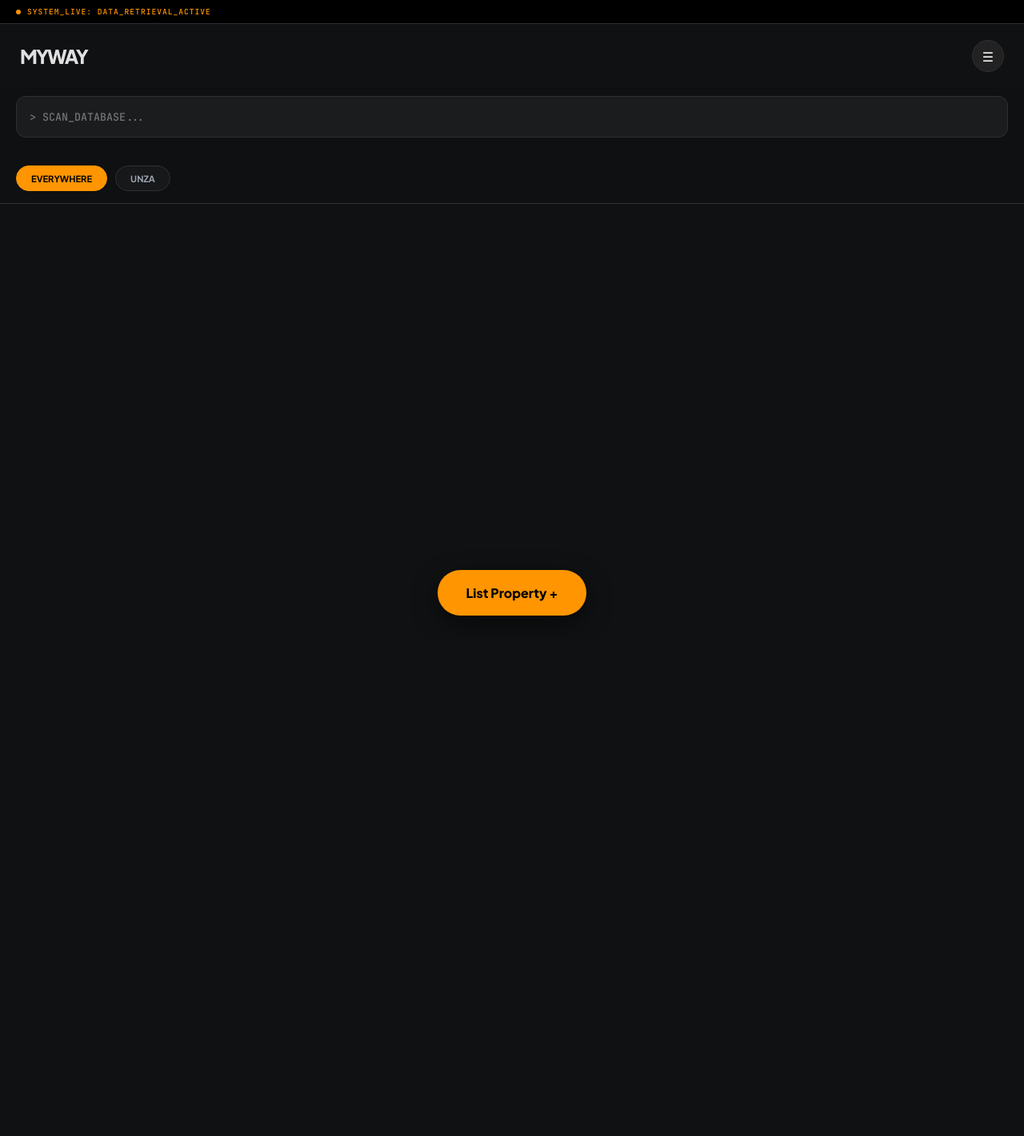
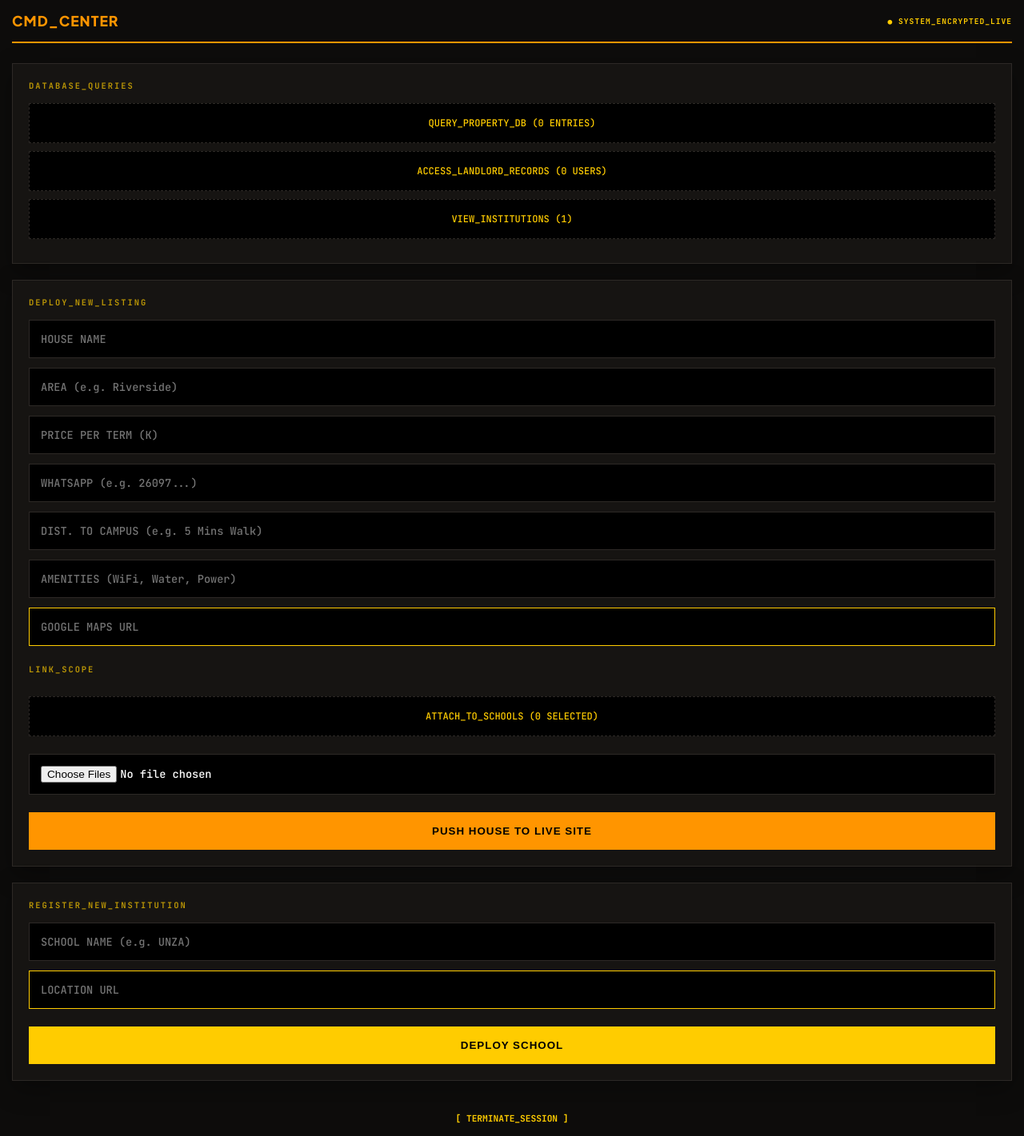
Before and after one commit to mutalefrancis/VECTA-REV, a Flask app: page / in a window 1280 px wide. Shown: the whole page at 80% size. Before the commit the page ends 770 px from the top, so only its background shows below. Run offline with Flask 3, Linux system fonts and the light colour scheme; data comes from the database, SQL or seed files in the repository; data that the repository does not hold is empty.

Commit message:
Update index.html for terminal command center

```diff
--- a/templates/index.html
+++ b/templates/index.html
@@ -3,240 +3,244 @@
 <head>
     <meta charset="UTF-8">
     <meta name="viewport" content="width=device-width, initial-scale=1.0, viewport-fit=cover">
-    <title>MyWay | Find Your Space</title>
-    <link href="https://fonts.googleapis.com/css2?family=Plus+Jakarta+Sans:wght@400;700;800&family=JetBrains+Mono:wght@500;700&display=swap" rel="stylesheet">
+    <title>TERMINAL | COMMAND CENTER</title>
+    <link href="https://fonts.googleapis.com/css2?family=Plus+Jakarta+Sans:wght@700;800&family=JetBrains+Mono:wght@500;700&display=swap" rel="stylesheet">
     <style>
         :root {
-            --topaz: #FF9500; --neon: #e0e0e0; --bg: #0f1113;
-            --card: #1a1d21; --text: #ffffff; --border: #2d3136;
-            --accent: #9ca3af; --danger: #FF3B30;
+            --topaz: #FF9500;    --amber: #FFCC00;    --danger: #FF3B30;
+            --bg: #0D0C0B;       --panel: #161412;    --border: #2D2926;
+            --text: #F2F2F7;     --success: #4CD964;
         }
 
         * { box-sizing: border-box; -webkit-tap-highlight-color: transparent; }
-        body { margin: 0; font-family: 'Plus Jakarta Sans', sans-serif; background: var(--bg); color: var(--text); padding-bottom: 120px; overflow-x: hidden; }
+        body { font-family: 'Plus Jakarta Sans', sans-serif; background: var(--bg); color: var(--text); margin: 0; padding: 15px; overflow-x: hidden; }
 
-        /* STATUS BAR */
-        .sys-status-bar {
-            background: #000; padding: 8px 20px; font-family: 'JetBrains Mono', monospace;
-            font-size: 0.6rem; color: var(--topaz); display: flex; align-items: center;
-            gap: 8px; border-bottom: 1px solid var(--border); letter-spacing: 1px;
+        /* NAV */
+        .top-nav { display: flex; justify-content: space-between; align-items: center; border-bottom: 2px solid var(--topaz); padding-bottom: 15px; margin-bottom: 25px; }
+        h1 { font-size: 1.1rem; font-weight: 800; text-transform: uppercase; margin: 0; letter-spacing: 1px; color: var(--topaz); }
+        .sys-status { font-family: 'JetBrains Mono', monospace; font-size: 0.6rem; color: var(--amber); font-weight: 900; letter-spacing: 1px; }
+
+        /* BOXES */
+        .box { background: var(--panel); padding: 20px; border: 1px solid var(--border); margin-bottom: 20px; width: 100%; box-shadow: 0 10px 30px rgba(0,0,0,0.3); }
+        .box-title { font-family: 'JetBrains Mono', monospace; font-size: 0.65rem; text-transform: uppercase; color: var(--amber); opacity: 0.7; margin-bottom: 15px; display: block; letter-spacing: 2px; font-weight: 700; }
+        .form-grid { display: flex; flex-direction: column; gap: 12px; }
+
+        /* INPUTS & BUTTONS */
+        input, select { width: 100%; background: #000 !important; border: 1px solid var(--border); color: white; padding: 14px; font-family: 'JetBrains Mono', monospace; outline: none; font-size: 0.85rem; border-radius: 0; }
+        input:focus { border-color: var(--topaz); }
+        .deploy-btn { background: var(--topaz); color: black; padding: 16px; font-weight: 800; border: none; cursor: pointer; text-transform: uppercase; width: 100%; margin-top: 10px; letter-spacing: 1px; transition: 0.2s; }
+        .deploy-btn:active { transform: scale(0.98); opacity: 0.8; }
+
+        /* TRIGGER BUTTONS */
+        .modal-trigger {
+            width: 100%; padding: 16px; background: #000; border: 1px dashed var(--border);
+            color: var(--amber); font-family: 'JetBrains Mono', monospace; font-size: 0.75rem;
+            text-align: center; cursor: pointer; transition: 0.2s; margin-bottom: 10px;
         }
-        .pulse-dot { width: 6px; height: 6px; background: var(--topaz); border-radius: 50%; animation: pulse 1.5s infinite; }
-        @keyframes pulse { 0% { opacity: 0.4; } 50% { opacity: 1; } 100% { opacity: 0.4; } }
+        .modal-trigger:hover { border-color: var(--topaz); background: #0f0e0c; color: white; }
 
-        nav { padding: 20px 25px; display: flex; justify-content: space-between; align-items: center; }
-        .logo { font-weight: 800; font-size: 1.5rem; color: var(--neon); letter-spacing: -2px; cursor: pointer; }
-
-        /* SEARCH & FILTER STICKY */
-        .search-container {
-            padding: 10px 20px 20px 20px;
-            position: sticky; top: 0; z-index: 110;
-            background: rgba(15, 17, 19, 0.9);
-            backdrop-filter: blur(20px); -webkit-backdrop-filter: blur(20px);
+        /* MODALS */
+        .modal-overlay {
+            position: fixed; top: 0; left: 0; width: 100%; height: 100%;
+            background: rgba(0,0,0,0.96); display: none; align-items: center;
+            justify-content: center; z-index: 2000; padding: 20px;
         }
-        .search-bar {
-            width: 100%; background: rgba(255, 255, 255, 0.05);
-            border: 1px solid var(--border); padding: 16px; border-radius: 12px;
-            color: white; outline: none; font-family: 'JetBrains Mono', monospace;
-            transition: border-color 0.3s;
-        }
-        .search-bar:focus { border-color: var(--topaz); }
-
-        .filter-wrapper {
-            position: sticky; top: 78px;
-            background: rgba(15, 17, 19, 0.9);
-            backdrop-filter: blur(20px); -webkit-backdrop-filter: blur(20px);
-            z-index: 100; border-bottom: 1px solid var(--border);
-        }
-        .filter-container { padding: 15px 20px; overflow-x: auto; display: flex; gap: 10px; scrollbar-width: none; }
-        .filter-container::-webkit-scrollbar { display: none; }
-
-        .chip {
-            padding: 8px 18px; border-radius: 50px; border: 1px solid var(--border);
-            color: var(--accent); font-weight: 700; font-size: 0.7rem;
-            white-space: nowrap; background: rgba(255,255,255,0.03);
-            transition: 0.2s;
-        }
-        .chip.active { background: var(--topaz); color: black; border-color: var(--topaz); }
-
-        /* ===== YOUR UPDATED CARD VISUALS ===== */
-        .main-content { padding: 20px; max-width: 600px; margin: 0 auto; }
-
-        .card {
-            background: var(--card);
-            border-radius: 28px;
-            border: 1px solid var(--border);
-            margin-bottom: 30px;
-            overflow: hidden;
-            position: relative;
-            box-shadow: 0 14px 30px rgba(0,0,0,0.35), 0 6px 14px rgba(0,0,0,0.25);
-            transition: transform 0.25s cubic-bezier(0.4, 0, 0.2, 1), box-shadow 0.25s cubic-bezier(0.4, 0, 0.2, 1);
-            cursor: pointer;
+        .modal-content {
+            background: var(--panel); border: 1px solid var(--topaz);
+            padding: 25px; width: 100%; max-width: 450px;
+            max-height: 85vh; display: flex; flex-direction: column;
+            box-shadow: 0 0 50px rgba(255, 149, 0, 0.1);
         }
 
-        .card:hover {
-            transform: translateY(-6px);
-            box-shadow: 0 24px 50px rgba(0,0,0,0.45), 0 12px 26px rgba(0,0,0,0.35);
-        }
-
-        .card.is-full { opacity: 0.7; filter: grayscale(0.8); }
-
-        .img-container { position: relative; width: 100%; height: 340px; overflow: hidden; }
-        .img-stack { display: flex; height: 100%; overflow-x: auto; scroll-snap-type: x mandatory; scrollbar-width: none; }
-        .img-stack::-webkit-scrollbar { display: none; }
-
-        .img-stack img {
-            width: 100%; height: 100%; object-fit: cover; flex-shrink: 0;
-            scroll-snap-align: start; transition: transform 0.45s ease;
-        }
-        .card:hover .img-stack img { transform: scale(1.05); }
-
-        .prime-badge {
-            position: absolute; top: 15px; left: 15px; z-index: 20;
-            background: rgba(255,255,255,0.92); color: #000;
-            padding: 6px 14px; border-radius: 50px; font-size: 0.7rem; font-weight: 800;
-            box-shadow: 0 6px 18px rgba(0,0,0,0.35); backdrop-filter: blur(6px);
-        }
-
-        .card-overlay {
-            position: absolute; bottom: 0; left: 0; right: 0;
-            padding: 44px 20px 22px;
-            background: linear-gradient(to top, rgba(0,0,0,0.9) 30%, rgba(0,0,0,0.6) 55%, rgba(0,0,0,0.25) 75%, transparent);
-            z-index: 15;
-            transition: padding 0.3s ease;
-        }
-        .card:hover .card-overlay { padding-bottom: 28px; }
-
-        .card-price { font-size: 1.7rem; font-weight: 800; color: #fff; margin-bottom: 2px; }
-        .card-title { font-size: 0.95rem; color: #ddd; margin: 0; font-weight: 400; opacity: 0.9; }
-
-        .card-details {
-            background: #121416; max-height: 0; overflow: hidden; border-top: 1px solid var(--border);
-            transition: max-height 0.45s cubic-bezier(0.4, 0, 0.2, 1), padding 0.3s ease;
-        }
-        .card.expanded .card-details { max-height: 520px; padding: 20px; }
-
-        /* GRID FOR INFO */
-        .detail-grid { display: grid; grid-template-columns: 1fr 1fr; gap: 15px; margin-bottom: 20px; }
-        .stat-box { background: rgba(255,255,255,0.03); padding: 14px; border-radius: 16px; border: 1px solid var(--border); }
-        .stat-label { font-size: 0.6rem; color: var(--accent); text-transform: uppercase; font-family: 'JetBrains Mono'; letter-spacing: 0.5px; }
-        .stat-value { display: block; font-size: 0.85rem; font-weight: 700; color: var(--neon); margin-top: 5px; }
+        /* DB LISTING STYLE */
+        .db-scroll { flex: 1; overflow-y: auto; margin: 15px 0; border: 1px solid var(--border); background: #000; }
+        .listing-item { display: flex; justify-content: space-between; align-items: center; padding: 15px; border-bottom: 1px solid var(--border); }
+        .listing-info strong { font-size: 0.8rem; color: var(--topaz); display: block; text-transform: uppercase; }
+        .listing-info span { font-size: 0.6rem; color: #666; font-family: 'JetBrains Mono'; }
 
         /* ACTION BUTTONS */
-        .btn-row { display: flex; gap: 12px; margin-top: 10px; }
-        .action-btn {
-            flex: 1; padding: 16px; border-radius: 16px;
-            font-weight: 800; text-align: center; text-decoration: none; font-size: 0.9rem;
-            transition: filter 0.2s;
-        }
-        .action-btn:active { filter: brightness(0.8); }
-        .btn-wa { background: var(--topaz); color: #000; }
-        .btn-map { background: rgba(255,255,255,0.05); color: #fff; border: 1px solid var(--border); }
+        .action-group { display: flex; gap: 8px; }
+        .btn-action { background: transparent; border: 1px solid var(--border); color: var(--text); padding: 5px 10px; font-size: 0.6rem; font-weight: 800; cursor: pointer; font-family: 'JetBrains Mono'; }
+        .btn-toggle { border-color: var(--amber); color: var(--amber); }
+        .btn-delete { border-color: var(--danger); color: var(--danger); }
 
-        .bottom-nav { position: fixed; bottom: 30px; left: 0; right: 0; display: flex; justify-content: center; z-index: 1000; }
-        .nav-btn { background: var(--topaz); color: black; padding: 18px 36px; border-radius: 50px; text-decoration: none; font-weight: 800; box-shadow: 0 10px 30px rgba(0,0,0,0.5); transition: transform 0.2s; }
-        .nav-btn:active { transform: scale(0.95); }
+        .chip-container { display: flex; flex-direction: column; gap: 8px; overflow-y: auto; padding: 10px 0; }
+        .chip-label { font-size: 11px; font-family: 'JetBrains Mono'; color: var(--text); display: flex; align-items: center; gap: 10px; background: #000; padding: 12px; border: 1px solid var(--border); width: 100%; cursor: pointer; }
+
+        .status-tag { font-size: 0.55rem; padding: 2px 6px; border-radius: 3px; font-weight: 900; margin-left: 5px; }
+        .tag-available { background: var(--success); color: black; }
+        .tag-full { background: var(--danger); color: white; }
+
+        /* LANDLORD CARD STYLES */
+        .ll-card { background: #000; border: 1px solid var(--border); padding: 12px; margin-bottom: 10px; border-radius: 5px; }
+        .ll-meta { font-size: 0.65rem; color: #888; font-family: 'JetBrains Mono'; margin-top: 5px; line-height: 1.4; }
+        .ll-pass { color: var(--success); font-weight: bold; }
+
+        .back-link { display: block; margin-top: 40px; text-align: center; color: var(--amber); text-decoration: none; font-size: 0.7rem; font-family: 'JetBrains Mono'; font-weight: 800; }
     </style>
 </head>
 <body>
 
-    <div class="sys-status-bar">
-        <span class="pulse-dot"></span> SYSTEM_LIVE: DATA_RETRIEVAL_ACTIVE
+    <div class="top-nav">
+        <h1>CMD_CENTER</h1>
+        <div class="sys-status">● SYSTEM_ENCRYPTED_LIVE</div>
     </div>
 
-    <nav>
-        <div class="logo" onclick="window.location.href='/'">MYWAY</div>
-        <div style="cursor: pointer; background: #222; width: 40px; height: 40px; display: flex; align-items: center; justify-content: center; border-radius: 50%; border: 1px solid var(--border);"
-             onclick="window.location.href='/admin'">☰</div>
-    </nav>
-
-    <div class="search-container">
-        <input type="text" id="mainSearch" class="search-bar" placeholder="> SCAN_DATABASE..." onkeyup="searchListings()">
+    <div class="box">
+        <span class="box-title">Database_Queries</span>
+        <div class="modal-trigger" onclick="openModal('dbModal')">
+            QUERY_PROPERTY_DB ({{ houses|length }} ENTRIES)
         </div>
-
-    <div class="filter-wrapper">
-        <div class="filter-container">
-            <div class="chip {% if selected_school == 'All Institutions' %}active{% endif %}" onclick="filterBy('All Institutions')">EVERYWHERE</div>
-            {% for s in schools %}
-            <div class="chip {% if selected_school == s.name %}active{% endif %}" onclick="filterBy('{{ s.name }}')">{{ s.name|upper }}</div>
-            {% endfor %}
+        <div class="modal-trigger" onclick="openModal('landlordModal')">
+            ACCESS_LANDLORD_RECORDS ({{ landlords|length }} USERS)
+        </div>
+        <div class="modal-trigger" onclick="openModal('schoolListModal')">
+            VIEW_INSTITUTIONS ({{ schools|length }})
         </div>
     </div>
 
-    <main class="main-content" id="listings">
-        {% for h in houses %}
-        <article class="card {% if h.status == 'Full' %}is-full{% endif %}"
-                 onclick="this.classList.toggle('expanded')"
-                 data-searchable="{{ h.name }} {{ h.location }} {{ h.institution }}">
+    <div class="box">
+        <span class="box-title">Deploy_New_Listing</span>
+        <form action="/upload" method="POST" enctype="multipart/form-data" class="form-grid">
+            <input type="text" name="name" placeholder="HOUSE NAME" required>
+            <input type="text" name="location" placeholder="AREA (e.g. Riverside)" required>
+            <input type="number" name="price" placeholder="PRICE PER TERM (K)" required>
+            <input type="text" name="phone" placeholder="WHATSAPP (e.g. 26097...)" required>
+            <input type="text" name="distance" placeholder="DIST. TO CAMPUS (e.g. 5 Mins Walk)" required>
+            <input type="text" name="amenities" placeholder="AMENITIES (WiFi, Water, Power)" required>
+            <input type="url" name="map_url" placeholder="GOOGLE MAPS URL" required style="border-color: var(--amber);">
 
-            <div class="img-container">
-                <div class="prime-badge">★ Prime Pick</div>
-
-                <div class="img-stack">
-                    {% if h.images %}
-                        {% for img in h.images.split(',') %}
-                            {% if img %}<img src="{{ url_for('static', filename='uploads/' + img) }}" loading="lazy">{% endif %}
-                        {% endfor %}
-                    {% else %}
-                        <div style="width:100%; height:100%; background:#222; display:flex; align-items:center; justify-content:center; font-family:'JetBrains Mono'; color:var(--accent);">NO_IMAGES</div>
-                    {% endif %}
+            <span class="box-title" style="margin-top: 10px;">Link_Scope</span>
+            <div class="modal-trigger" onclick="openModal('schoolModal')">
+                ATTACH_TO_SCHOOLS (<span id="count">0</span> SELECTED)
             </div>
 
-                <div class="card-overlay">
-                    <div class="card-price">K{{ h.price }}</div>
-                    <p class="card-title">{{ h.name|upper }} · {{ h.location|upper }}</p>
+            <input type="file" name="photos" multiple required>
+            <button type="submit" class="deploy-btn">Push House to Live Site</button>
+        </form>
+    </div>
+
+    <div class="box">
+        <span class="box-title">Register_New_Institution</span>
+        <form action="/admin/add_school" method="POST" class="form-grid">
+            <input type="text" name="school_name" placeholder="SCHOOL NAME (e.g. UNZA)" required>
+            <input type="url" name="school_map" placeholder="LOCATION URL" required style="border-color: var(--amber);">
+            <button type="submit" class="deploy-btn" style="background: var(--amber);">Deploy School</button>
+        </form>
+    </div>
+
+    <div class="modal-overlay" id="schoolModal">
+        <div class="modal-content">
+            <span class="box-title">Select_Target_Zones</span>
+            <div class="chip-container">
+                {% for s in schools %}
+                <label class="chip-label">
+                    <input type="checkbox" name="schools" value="{{ s.name }}" onchange="updateCount()"> {{ s.name|upper }}
+                </label>
+                {% endfor %}
+            </div>
+            <button type="button" class="deploy-btn" onclick="closeModal('schoolModal')">Confirm_Links</button>
         </div>
     </div>
 
-            <div class="card-details">
-                <div class="detail-grid">
-                    <div class="stat-box">
-                        <span class="stat-label">Institution</span>
-                        <span class="stat-value">@{{ h.institution|upper if h.institution else 'GENERAL' }}</span>
+    <div class="modal-overlay" id="landlordModal">
+        <div class="modal-content" style="max-width: 500px;">
+            <span class="box-title">Master_Landlord_Registry</span>
+            <input type="text" id="llSearch" style="border-style: dashed; margin-bottom: 10px;" placeholder="SEARCH LANDLORDS..." onkeyup="filterLL()">
+            <div class="db-scroll" id="llContainer">
+                {% for l in landlords %}
+                <div class="ll-card">
+                    <div style="display: flex; justify-content: space-between; align-items: flex-start;">
+                        <strong>{{ l.name|upper }}</strong>
+                        <a href="https://wa.me/{{ l.phone }}" style="text-decoration: none; font-size: 0.6rem; color: var(--success);">[ CONTACT ]</a>
                     </div>
-                    <div class="stat-box">
-                        <span class="stat-label">Distance</span>
-                        <span class="stat-value">{{ h.distance|upper }}</span>
+                    <div class="ll-meta">
+                        PHONE: {{ l.phone }}<br>
+                        PASS: <span class="ll-pass">{{ l.password }}</span><br>
+                        QUESTION: {{ l.security_question }}<br>
+                        ANSWER: {{ l.security_answer }}
+                    </div>
+                </div>
+                {% endfor %}
+            </div>
+            <button type="button" class="deploy-btn" style="background: var(--amber);" onclick="closeModal('landlordModal')">Close_Registry</button>
         </div>
     </div>
 
-                <div style="margin-bottom: 25px;">
-                    <span class="stat-label">Manifest Data</span>
-                    <p style="font-size: 0.85rem; color: #aaa; margin: 10px 0; line-height: 1.6; letter-spacing: 0.2px;">{{ h.amenities|upper }}</p>
+    <div class="modal-overlay" id="dbModal">
+        <div class="modal-content" style="max-width: 500px;">
+            <span class="box-title">Live_Property_Registry</span>
+            <input type="text" id="dbSearch" style="border-style: dashed; margin-bottom: 10px;" placeholder="FILTER PROPERTIES..." onkeyup="filterDB()">
+            <div class="db-scroll" id="dbContainer">
+                {% for h in houses %}
+                <div class="listing-item">
+                    <div class="listing-info">
+                        <strong>{{ h.name }} <span class="status-tag {% if h.status == 'Full' %}tag-full{% else %}tag-available{% endif %}">{{ h.status|upper }}</span></strong>
+                        <span>{{ h.clicks }} LEADS // {{ h.location|upper }}</span>
+                    </div>
+                    <div class="action-group">
+                        <a href="/toggle_status/{{ h.id }}"><button class="btn-action btn-toggle">TOGGLE</button></a>
+                        <a href="/admin/delete_house/{{ h.id }}" onclick="return confirm('WIPE DATA?')"><button class="btn-action btn-delete">DEL</button></a>
+                    </div>
+                </div>
+                {% endfor %}
+            </div>
+            <button type="button" class="deploy-btn" style="background: var(--amber);" onclick="closeModal('dbModal')">Close_Registry</button>
+        </div>
     </div>
 
-                <div class="btn-row">
-                    {% if h.status == 'Available' %}
-                    <a href="{{ url_for('track_click', id=h.id) }}" class="action-btn btn-wa" onclick="event.stopPropagation()">WHATSAPP</a>
-                    {% else %}
-                    <a href="#" class="action-btn btn-wa" style="background: #333; color: #666; pointer-events:none;">OCCUPIED</a>
-                    {% endif %}
-                    <a href="{{ h.map_url }}" target="_blank" class="action-btn btn-map" onclick="event.stopPropagation()">OPEN MAP</a>
+    <div class="modal-overlay" id="schoolListModal">
+        <div class="modal-content" style="max-width: 500px;">
+            <span class="box-title">Registered_Institutions</span>
+            <div class="db-scroll">
+                {% for s in schools %}
+                <div class="listing-item">
+                    <div class="listing-info">
+                        <strong>{{ s.name|upper }}</strong>
+                        <span>SYSTEM_ID: {{ s.id }}</span>
+                    </div>
+                    <a href="/admin/delete_school/{{ s.id }}" onclick="return confirm('REMOVE SCHOOL?')">
+                        <button class="btn-action btn-delete">REMOVE</button>
+                    </a>
+                </div>
+                {% endfor %}
+            </div>
+            <button type="button" class="deploy-btn" style="background: var(--amber);" onclick="closeModal('schoolListModal')">Close_Registry</button>
         </div>
     </div>
-        </article>
-        {% endfor %}
-    </main>
 
-    <div class="bottom-nav">
-        <a href="{{ url_for('login') }}" class="nav-btn">List Property +</a>
-    </div>
+    <a href="{{ url_for('index') }}" class="back-link">[ TERMINATE_SESSION ]</a>
 
     <script>
-        function searchListings() {
-            let input = document.getElementById('mainSearch').value.toLowerCase();
-            let cards = document.querySelectorAll('.card');
-            cards.forEach(card => {
-                let text = card.getAttribute('data-searchable').toLowerCase();
-                card.style.display = text.includes(input) ? "block" : "none";
-            });
+        function openModal(id) { document.getElementById(id).style.display = 'flex'; }
+        function closeModal(id) { document.getElementById(id).style.display = 'none'; }
+
+        function updateCount() {
+            const checked = document.querySelectorAll('input[name="schools"]:checked').length;
+            document.getElementById('count').innerText = checked;
         }
-        function filterBy(school) { window.location.href = "/?school=" + encodeURIComponent(school); }
 
-        // Auto-blur search on scroll to keep mobile experience clean
-        window.addEventListener('scroll', () => {
-            if (document.activeElement.id === 'mainSearch') document.activeElement.blur();
-        }, { passive: true });
+        function filterDB() {
+            let input = document.getElementById('dbSearch').value.toUpperCase();
+            let items = document.getElementById('dbContainer').getElementsByClassName('listing-item');
+            for (let i = 0; i < items.length; i++) {
+                let name = items[i].getElementsByTagName('strong')[0];
+                items[i].style.display = name.innerText.toUpperCase().indexOf(input) > -1 ? "" : "none";
+            }
+        }
+
+        function filterLL() {
+            let input = document.getElementById('llSearch').value.toUpperCase();
+            let cards = document.getElementById('llContainer').getElementsByClassName('ll-card');
+            for (let i = 0; i < cards.length; i++) {
+                let name = cards[i].getElementsByTagName('strong')[0];
+                cards[i].style.display = name.innerText.toUpperCase().indexOf(input) > -1 ? "" : "none";
+            }
+        }
+
+        window.onclick = function(event) {
+            if (event.target.className === 'modal-overlay') { event.target.style.display = 'none'; }
+        }
     </script>
 </body>
         </html>
```
Lines whose indentation alone changed are shown as unchanged.
